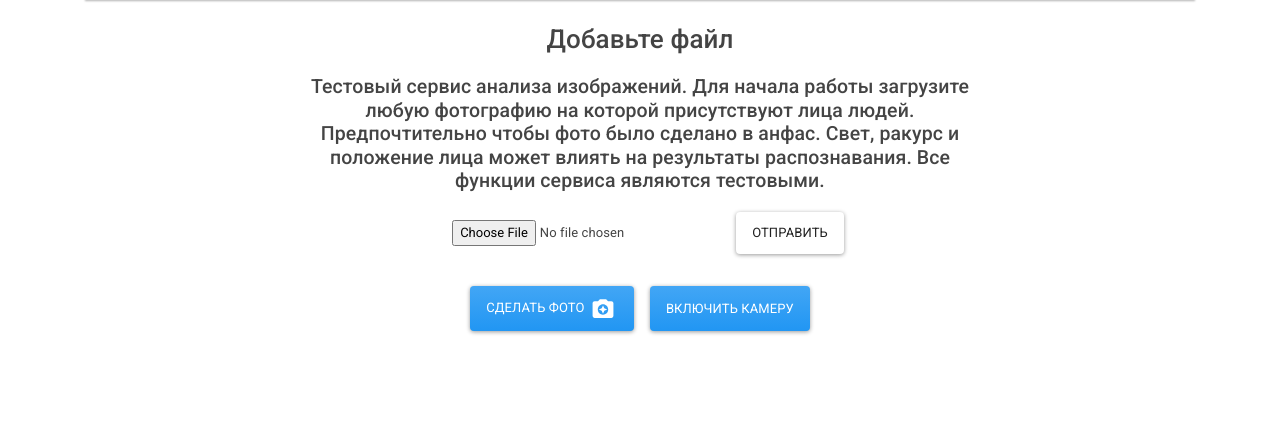
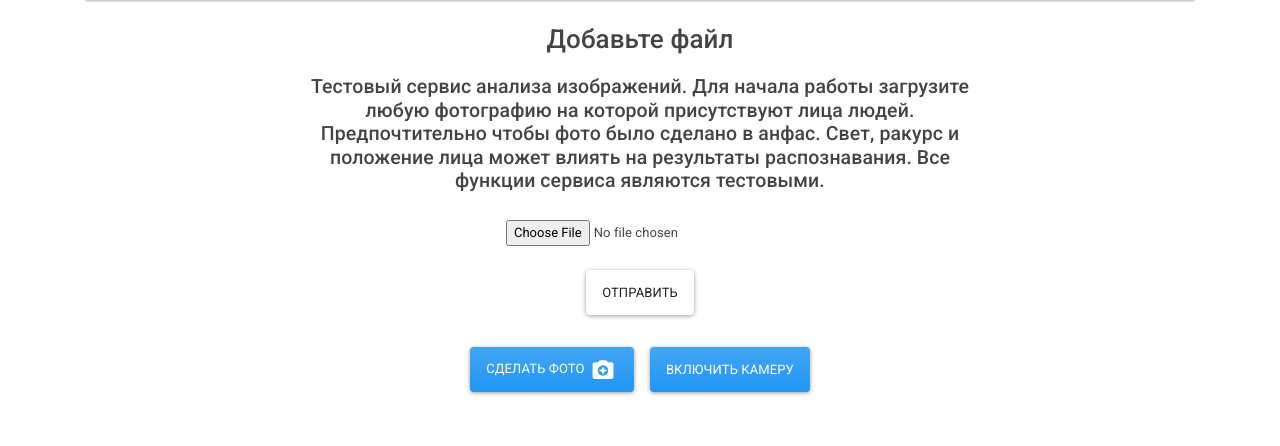
Before and after one commit to banalna/client_nn_service, a Flask app: page / in a window 1280 px wide. Shown: the part 80-526 px from the top of the page. Run offline with Flask 2, Linux system fonts and the light colour scheme; some libraries are stand-ins or nearby versions.

Commit message:
edit index.html buttons

```diff
--- a/app/templates/index.html
+++ b/app/templates/index.html
@@ -261,7 +261,7 @@
 
 </script>
 
-    <div class="col">
+    <div class="col-12">
         <h2 class="text-center mt-4 mb-3">Добавьте файл</h2>
         <div class="row justify-content-center">
             <div class="col-8">
@@ -279,9 +279,9 @@
 
         <div class="row justify-content-center">
             <form name='upload_form' action='' method='post' enctype='multipart/form-data'>
-                <div class="row form-group">
-                    <input class='mt-3 nav-link mr-3' type='file' name='file'>
-                    <input class="btn btn-secondary mt-3 nav-link" id="upload" type='submit' value='Отправить'>
+                <div class="form-group text-center">
+                    <input class='mt-3 nav-link mr-3 form-control-file' type='file' name='file'>
+                    <input class="btn btn-secondary mt-3 text-center" id="upload" type='submit' value='Отправить'>
                 </div>
             </form>
         </div>
```
